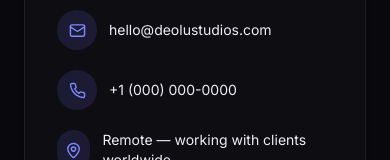
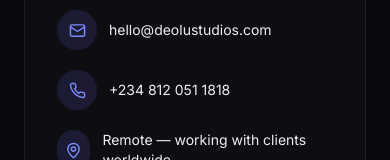
Before and after one commit to TEENOLA/deolu-studios, a React (Vite) app: page / in a window 390 px wide. Shown: the part 11390-11550 px from the top of the page. Built offline with nearby package versions, Linux system fonts and the light colour scheme.

Commit message:
changed phone number

```diff
--- a/src/components/Contact.tsx
+++ b/src/components/Contact.tsx
@@ -93,7 +93,7 @@ export default function Contact() {
                     <span className="flex h-10 w-10 items-center justify-center rounded-full bg-brand-gradient-soft">
                       <Phone size={17} className="text-brand-blueLight" />
                     </span>
-                    +1 (000) 000-0000
+                    +234 812 051 1818
                   </a>
                   <div className="flex items-center gap-3 text-sm text-mist-200">
                     <span className="flex h-10 w-10 items-center justify-center rounded-full bg-brand-gradient-soft">
```
